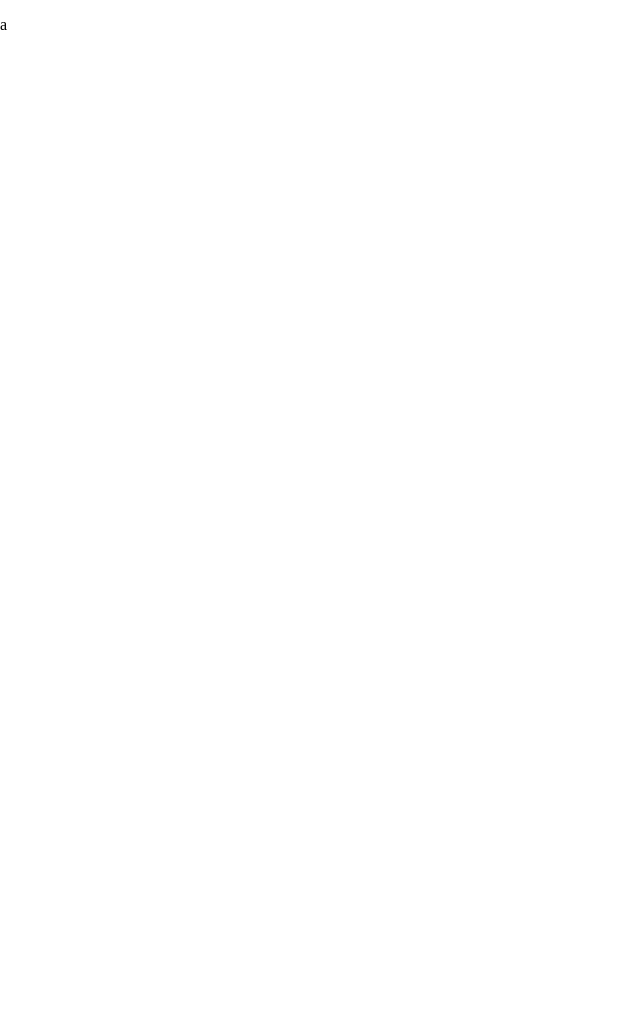
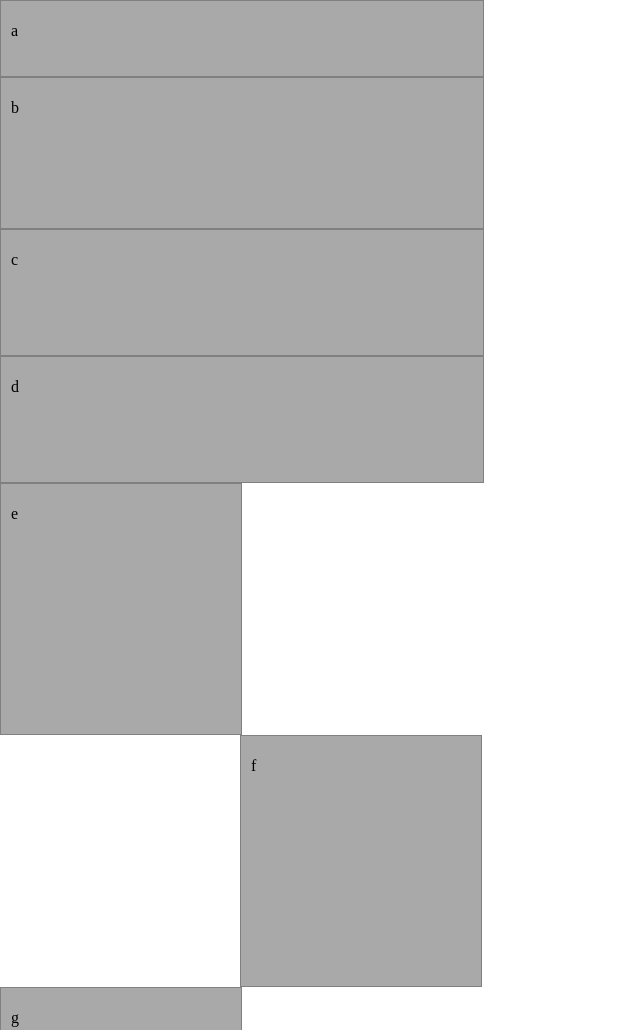
Before and after one commit to dmurphy90/ui-challenge-1, a plain HTML site: page index.html in a window 1280 px wide. Shown: the top 1030 px of the page, without its empty margins (0-640 px from the left). Before the commit the page ends 800 px from the top, so only its background shows below. Drawn offline with Linux system fonts and the light colour scheme.

Commit message:
created mobile view layout

```diff
--- a/index.html
+++ b/index.html
@@ -11,12 +11,46 @@
   </head>
   <body>
     <header>
-      <span id="div-a">
-        <p>a</p>
-      </span>
+      <div>
+        <span id="span-a">
+          <p>a</p>
+        </span>
+      </div>
     </header>
     <main>
-      <div id="div-b">
+      <section>
+        <div id="div-b">
+          <p>b</p>
+        </div>
+      </section>
+      <section class="cd-content">
+        <div id="div-c">
+          <p>c</p>
+        </div>
+        <div id="div-d">
+          <p>d</p>
+        </div>
+      </section>
+      <section class="efgh-content">
+        <div class="pull-left" id="div-e">
+          <p>e</p>
+        </div>
+        <div class="pull-right" id="div-f">
+          <p>f</p>
+        </div>
+        <div class="pull-left" id="div-g">
+          <p>g</p>
+        </div>
+        <div class="pull-right" id="div-h">
+          <p>h</p>
+        </div>
+      <section class="clearfix" id="bottom-bar">
+        <div>
+          <span id="span-i">
+            <p>i</p>
+          </span>
+        </div>
+      </section>
 
     </main>
 
--- a/styles/base.css
+++ b/styles/base.css
@@ -0,0 +1,3 @@
+* {
+  width: 482px;
+}
--- a/styles/layout.css
+++ b/styles/layout.css
@@ -0,0 +1,62 @@
+header div {
+  width: 100%;
+  border: 1px solid grey;
+  height: 75px;
+  background-color: darkgray;
+  display: block;
+}
+
+p {
+  left: 5px;
+  top: 5px;
+  position: relative;
+  padding-left: 5px;
+}
+
+#div-b {
+  width: 100%;
+  border: 1px solid grey;
+  height: 150px;
+  background-color: darkgray;
+  display: block;
+}
+
+.cd-content div {
+  width: 100%;
+  border: 1px solid grey;
+  height: 125px;
+  background-color: darkgray;
+  display: block;
+}
+
+.efgh-content {
+  display: inline-block;
+}
+
+.efgh-content div {
+  width: 240px;
+  border: 0.5px solid grey;
+  height: 250px;
+  background-color: darkgray;
+  display: inline;
+}
+
+.pull-left {
+  float: left;
+}
+
+.pull-right {
+  float: right;
+}
+
+.clearfix {
+  clear: both;
+}
+
+#bottom-bar div {
+  width: 100%;
+  border: 1px solid grey;
+  height: 80px;
+  background-color: darkgray;
+  display: block;
+}
```
